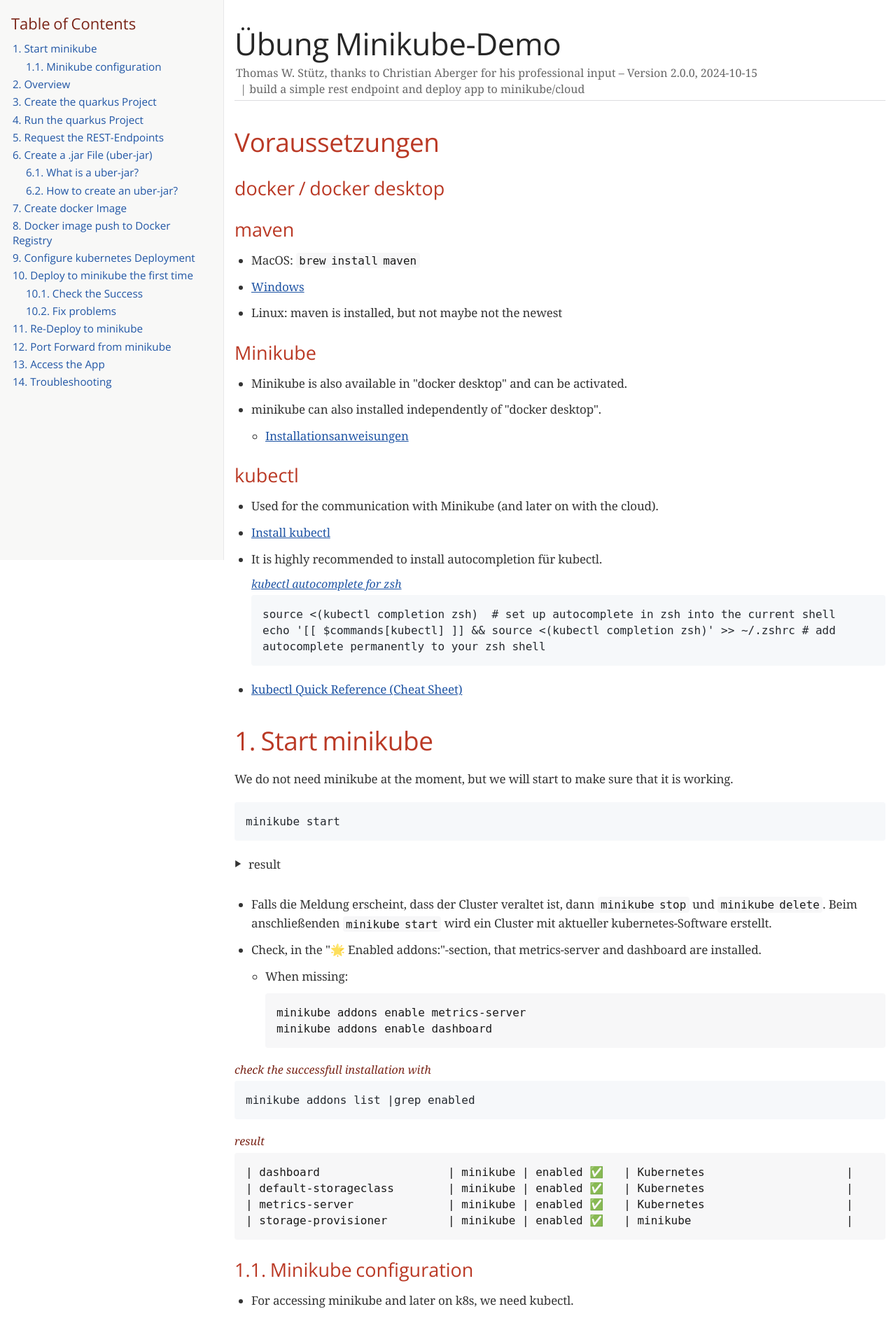
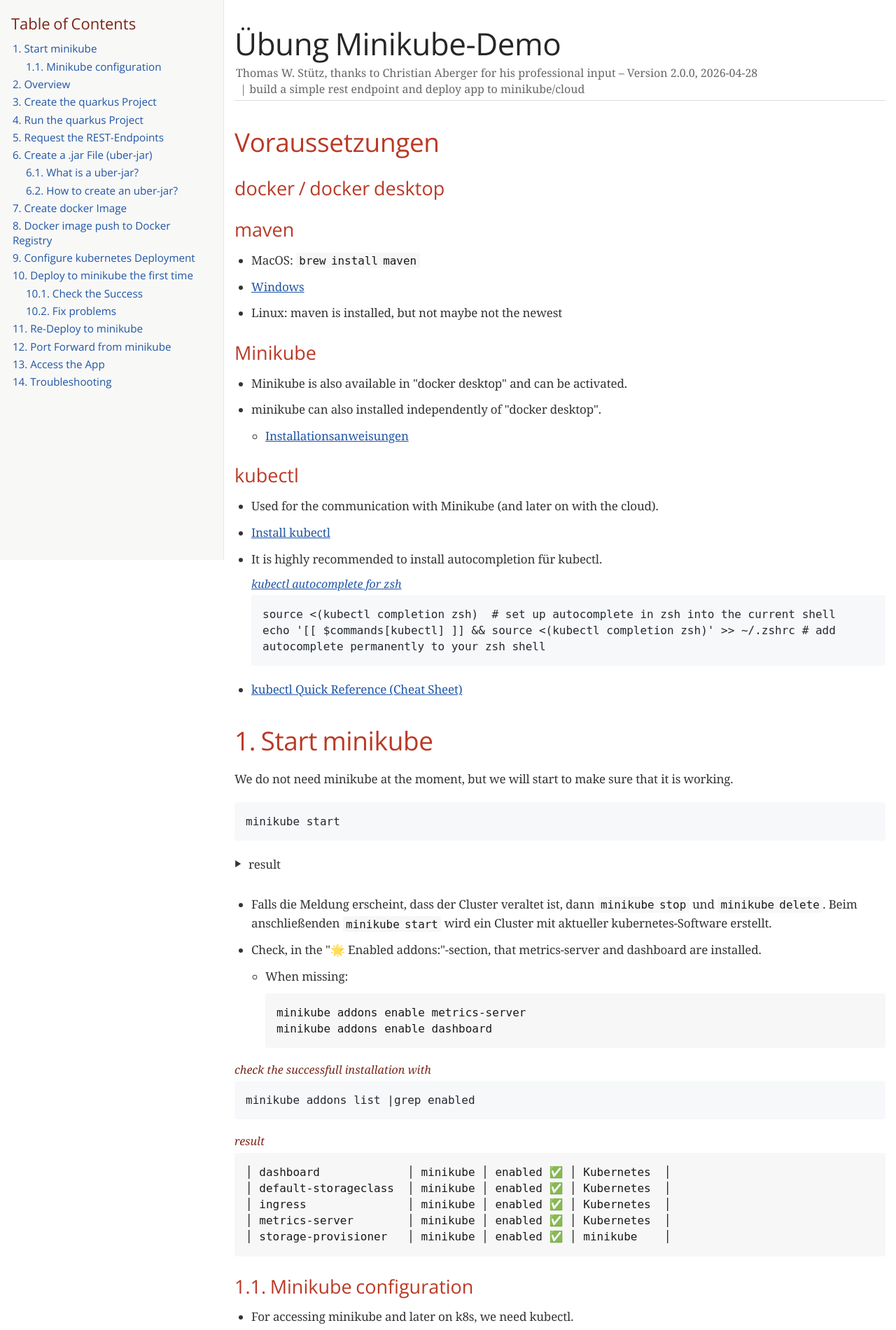
Before and after one commit to quarkus-seminar/2024-lab-minikube, a plain HTML site: page index.html in a window 1280 px wide. Shown: the top 1900 px of the page at 70% size. Drawn offline with nearby package versions, Linux system fonts and the light colour scheme; a web font is replaced by a local one.

Commit message:
Deploying to gh-pages from @ quarkus-seminar/2024-lab-minikube@4e5bfa72ce11287535f00075ef4c6ac69936dd4b 🚀

```diff
--- a/index.html
+++ b/index.html
@@ -556,7 +556,7 @@
 <div class="details">
 <span id="author" class="author">Thomas W. Stütz, thanks to Christian Aberger for his professional input</span><br>
 <span id="revnumber">version 2.0.0,</span>
-<span id="revdate">2024-10-15</span>
+<span id="revdate">2026-04-28</span>
 <br><span id="revremark">build a simple rest endpoint and deploy app to minikube/cloud</span>
 </div>
 <div id="toc" class="toc2">
@@ -726,10 +726,11 @@
 <div class="listingblock">
 <div class="title">result</div>
 <div class="content">
-<pre>| dashboard                   | minikube | enabled ✅   | Kubernetes                     |
-| default-storageclass        | minikube | enabled ✅   | Kubernetes                     |
-| metrics-server              | minikube | enabled ✅   | Kubernetes                     |
-| storage-provisioner         | minikube | enabled ✅   | minikube                       |</pre>
+<pre>│ dashboard             │ minikube │ enabled ✅ │ Kubernetes  │
+│ default-storageclass  │ minikube │ enabled ✅ │ Kubernetes  │
+│ ingress               │ minikube │ enabled ✅ │ Kubernetes  │
+│ metrics-server        │ minikube │ enabled ✅ │ Kubernetes  │
+│ storage-provisioner   │ minikube │ enabled ✅ │ minikube    │</pre>
 </div>
 </div>
 <div class="sect2">
@@ -848,7 +849,7 @@
 <div class="sectionbody">
 <div class="listingblock">
 <div class="content">
-<pre class="rouge highlight"><code data-lang="shell">mvn io.quarkus.platform:quarkus-maven-plugin:3.8.2:create <span class="se">\</span>
+<pre class="rouge highlight"><code data-lang="shell">mvn io.quarkus.platform:quarkus-maven-plugin:3.34.6:create <span class="se">\</span>
     <span class="nt">-DprojectGroupId</span><span class="o">=</span>at.htl.minikube <span class="se">\</span>
     <span class="nt">-DprojectArtifactId</span><span class="o">=</span>minikube-demo <span class="se">\</span>
     <span class="nt">-Dextensions</span><span class="o">=</span><span class="s1">'resteasy-reactive, smallrye-health'</span></code></pre>
@@ -1075,7 +1076,7 @@
 <div class="listingblock">
 <div class="title">Dockerfile</div>
 <div class="content">
-<pre class="rouge highlight"><code data-lang="dockerfile"><span class="k">FROM</span><span class="s"> eclipse-temurin:17-jre</span>
+<pre class="rouge highlight"><code data-lang="dockerfile"><span class="k">FROM</span><span class="s"> eclipse-temurin:21-jre</span>
 
 <span class="k">RUN </span><span class="nb">mkdir</span> <span class="nt">-p</span> /opt/application
 <span class="k">COPY</span><span class="s"> *-runner.jar /opt/application/backend.jar</span>
@@ -1569,7 +1570,7 @@
 <div id="footer">
 <div id="footer-text">
 Version 2.0.0<br>
-Last updated 2024-10-15 12:42:23 UTC
+Last updated 2026-04-28 14:37:27 UTC
 </div>
 </div>
 </body>
```
